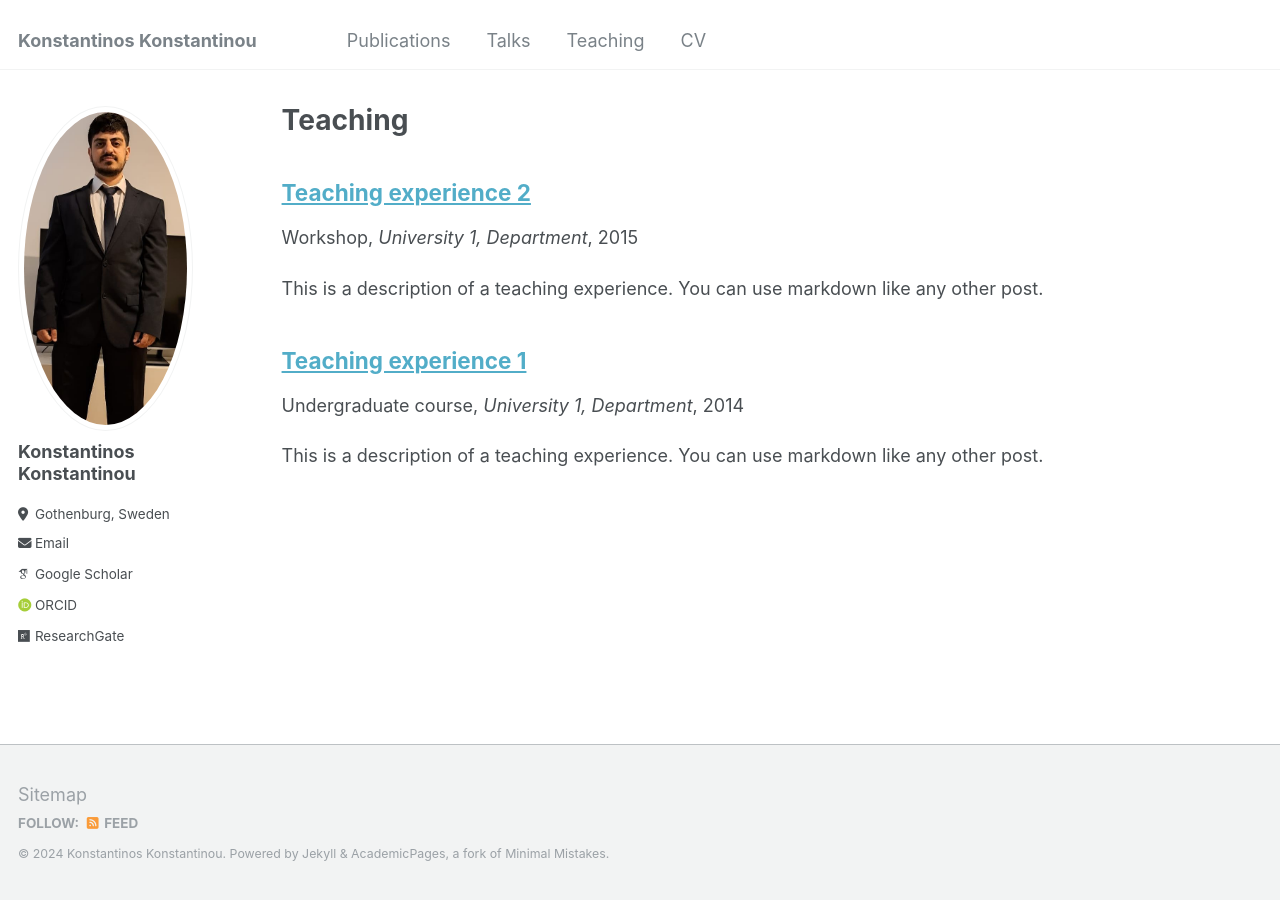
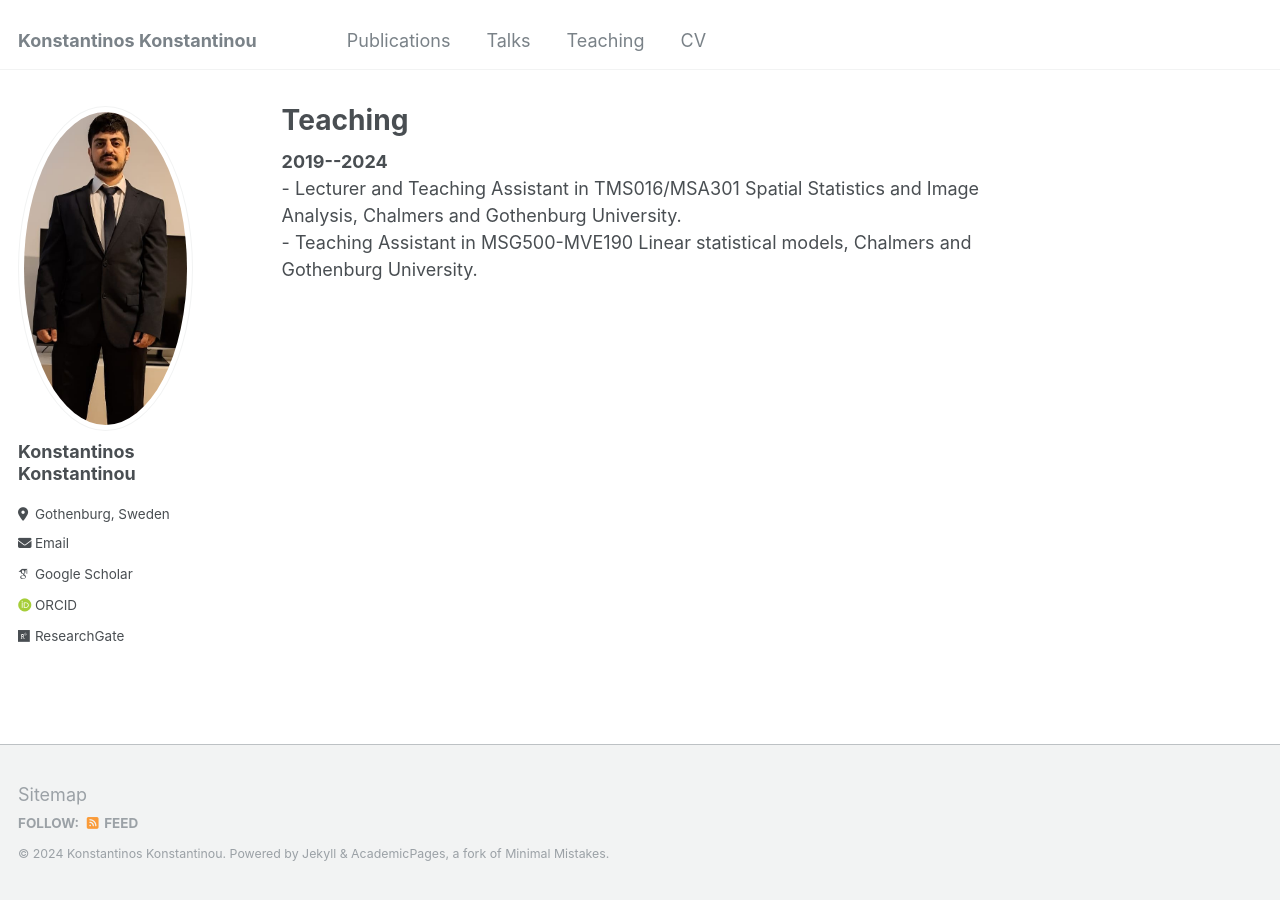
Before and after one commit to KKonstantinos/KKonstantinos.github.io, a Jekyll site: the page built from _pages/teaching.html, in a window 1280 px wide. Built offline with Jekyll 4.4.1, drawn with Linux system fonts in a browser that asks for light colours; some web fonts are replaced.

Commit message:
Update teaching.html

```diff
--- a/_pages/teaching.html
+++ b/_pages/teaching.html
@@ -1,12 +1,10 @@
 ---
-layout: archive
 title: "Teaching"
 permalink: /teaching/
 author_profile: true
 ---
 
-{% include base_path %}
-
-{% for post in site.teaching reversed %}
-  {% include archive-single.html %}
-{% endfor %}
+<p>
+  <b> 2019--2024 </b><br>
+- Lecturer and Teaching Assistant in TMS016/MSA301 Spatial Statistics and Image Analysis, Chalmers and Gothenburg University. <br>
+- Teaching Assistant in MSG500-MVE190 Linear statistical models, Chalmers and Gothenburg University. <br>
```
